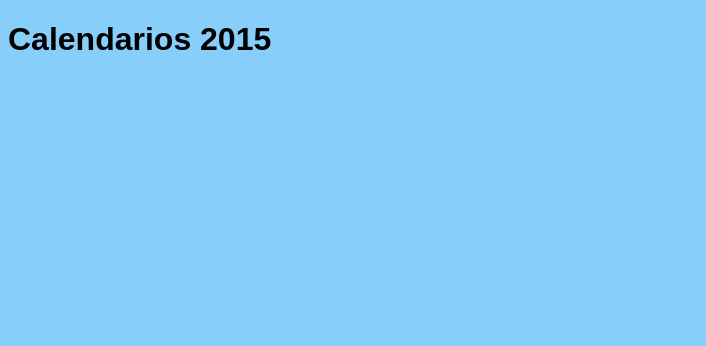
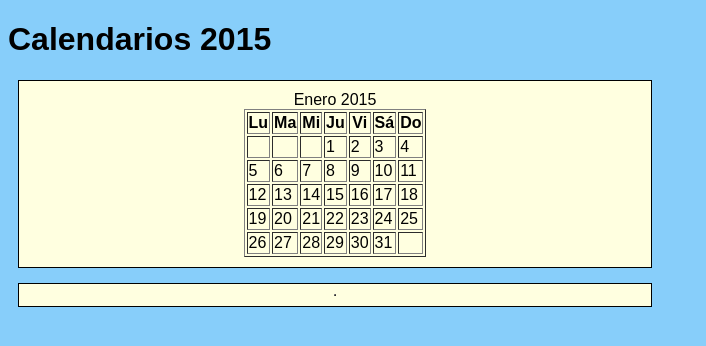
Before and after one commit to TorchEagle/Practica-8, a plain HTML site: page index.html in a window 1280 px wide. Shown: the whole page, without its empty margins (0-706 px from the left). Drawn offline with Linux system fonts and the light colour scheme.

Commit message:
Modificado index.html y style.css

```diff
--- a/index.html
+++ b/index.html
@@ -11,6 +11,74 @@
         <header>
             <h1>Calendarios 2015</h1>
         </header>
+        <section>
+            <table border="1">
+                <caption>Enero 2015</caption>
+                <thead>
+                    <tr>
+                        <th>Lu</th>
+                        <th>Ma</th>
+                        <th>Mi</th>
+                        <th>Ju</th>
+                        <th>Vi</th>
+                        <th>Sá</th>
+                        <th>Do</th>
+                    </tr>
+                </thead>
+                <tbody>
+                    <tr>
+                        <td></td>
+                        <td></td>
+                        <td></td>
+                        <td>1</td>
+                        <td>2</td>
+                        <td>3</td>
+                        <td>4</td>
+                    </tr>
+                    <tr>
+                        <td>5</td>
+                        <td>6</td>
+                        <td>7</td>
+                        <td>8</td>
+                        <td>9</td>
+                        <td>10</td>
+                        <td>11</td>
+                    </tr>
+                    <tr>
+                        <td>12</td>
+                        <td>13</td>
+                        <td>14</td>
+                        <td>15</td>
+                        <td>16</td>
+                        <td>17</td>
+                        <td>18</td>
+                    </tr>
+                    <tr>
+                        <td>19</td>
+                        <td>20</td>
+                        <td>21</td>
+                        <td>22</td>
+                        <td>23</td>
+                        <td>24</td>
+                        <td>25</td>
+                    </tr>
+                    <tr>
+                        <td>26</td>
+                        <td>27</td>
+                        <td>28</td>
+                        <td>29</td>
+                        <td>30</td>
+                        <td>31</td>
+                        <td></td>
+                    </tr>
+                </tbody>
+            </table>
+        </section>
+        <section>
+            <table border="1">
+
+            </table>
+        </section>
     </main>
 </body>
 </html>
--- a/style.css
+++ b/style.css
@@ -3,3 +3,17 @@ html {
     font-family: sans-serif;
 
 }
+section {
+    background-color: lightyellow;
+    border: black 1px solid;
+    width: 50%;
+    margin-left: 10px;
+    margin-bottom: 15px;
+}
+
+table {
+    margin-top: 10px;
+    margin-bottom: 10px;
+    margin-left: auto;
+    margin-right: auto;
+}
```
